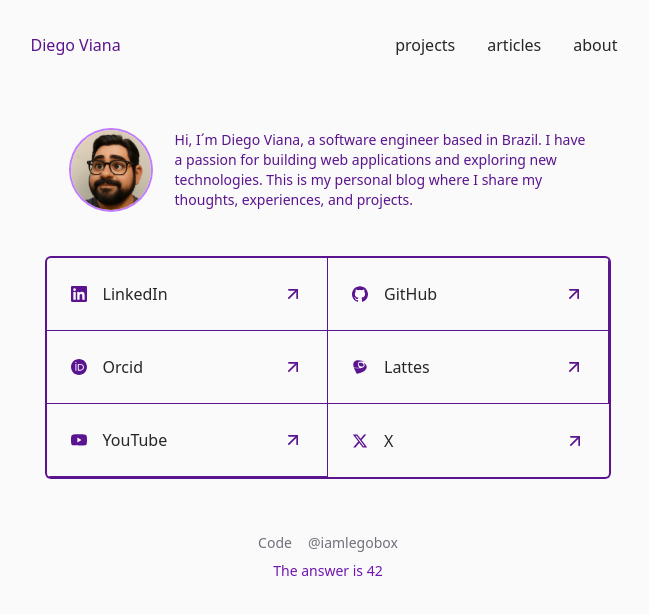
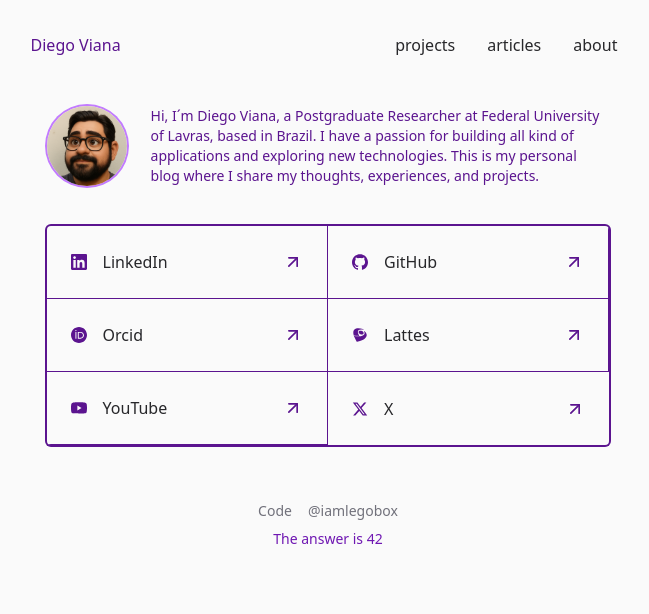
Before and after one commit to diegovianagomes/blog, a Next.js app: page / in a window 1280 px wide. Shown: the top 614 px of the page, without its empty margins (312-961 px from the left). Built offline with nearby package versions, Linux system fonts and the light colour scheme.

Commit message:
Initial commit for blog upload

```diff
--- a/app/Header.tsx
+++ b/app/Header.tsx
@@ -80,21 +80,21 @@
             )}
           </button>*/}
           <Link
-            className="group relative rounded px-2 py-px  transition-all"
+            className="group relative rounded px-2 py-px  transition-all hover:underline"
             href="/projects"
             data-is-current-path={path === "/projects"}
           >
             projects
           </Link>
           <Link
-            className="group relative rounded px-2 py-px  transition-all"
+            className="group relative rounded px-2 py-px  transition-all hover:underline"
             href="/articles"
             data-is-current-path={path === "/articles"}
           >
             articles
           </Link>
           <Link
-            className="group relative rounded px-2 py-px  transition-all"
+            className="group relative rounded px-2 py-px  transition-all hover:underline"
             href="/about"
             data-is-current-path={path === "/about"}
           >
--- a/app/page.tsx
+++ b/app/page.tsx
@@ -33,7 +33,7 @@
 
   {
     name: "Lattes",
-    url: "https://orcid.org/0000-0002-8701",
+    url: "https://lattes.cnpq.br/5782142876601584",
     icon: <LattesIcon className="h-4 w-4 fill-[#5b148f]  dark:fill-zinc-300"/>  },
 
   {
@@ -73,7 +73,7 @@
 export default function Home() {
   return (
     <div className="flex flex-col gap-6 p-4">
-      <div className="flex items-center gap-6 rounded-lg  p-6">
+      <div className="flex items-center gap-6 rounded-lg  pb-4">
         <Image
           src="/images/avatar.png"
           alt="Diego Viana"
@@ -82,8 +82,12 @@
           className="shrink-0 rounded-full ring-2 ring-[#c27bff] dark:ring-[#ead2ff]"
         />
         <p className="text-sm text-[#5b148f] dark:text-[#ead2ff]">
-          Hi, I´m Diego Viana, a software engineer based in Brazil. I have a
-          passion for building web applications and exploring new technologies. This is
+          Hi, I´m Diego Viana, a Postgraduate Researcher at {" "}
+          <a className="text-[#5b148f] dark:text-[#ead2ff] dark:hover:text-#5b148f" href="https://sigaa.ufla.br/sigaa/public/programa/portal.jsf?lc=pt_BR&id=1836">
+            Federal University of Lavras
+          </a>
+          , based in Brazil. I have a
+          passion for building all kind of applications and exploring new technologies. This is
           my personal blog where I share my thoughts, experiences, and projects.
         </p>
       </div>
@@ -91,7 +95,6 @@
         {externalLinks.map((link: Link) => (<ExternalLink key={link.url} {...link} /> ))}
       </div>
 
-
     </div>
 
   );
```
